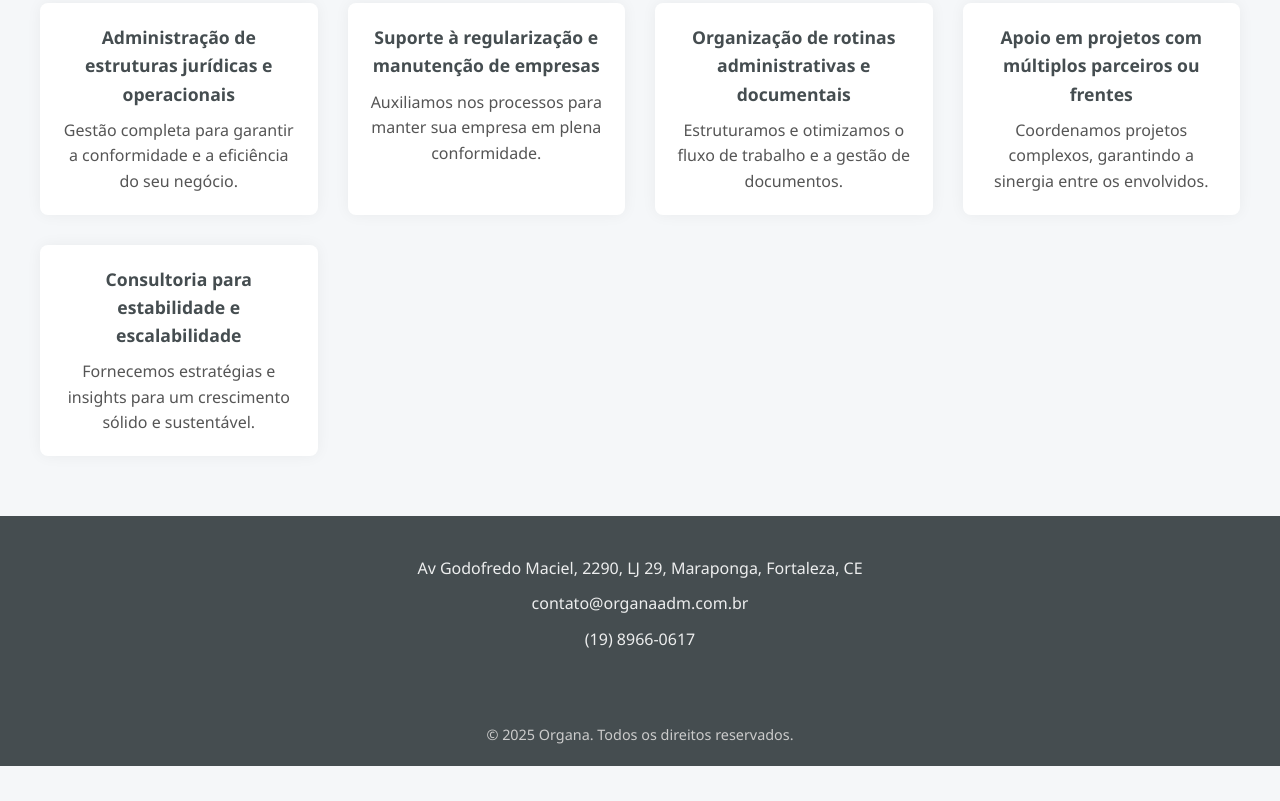
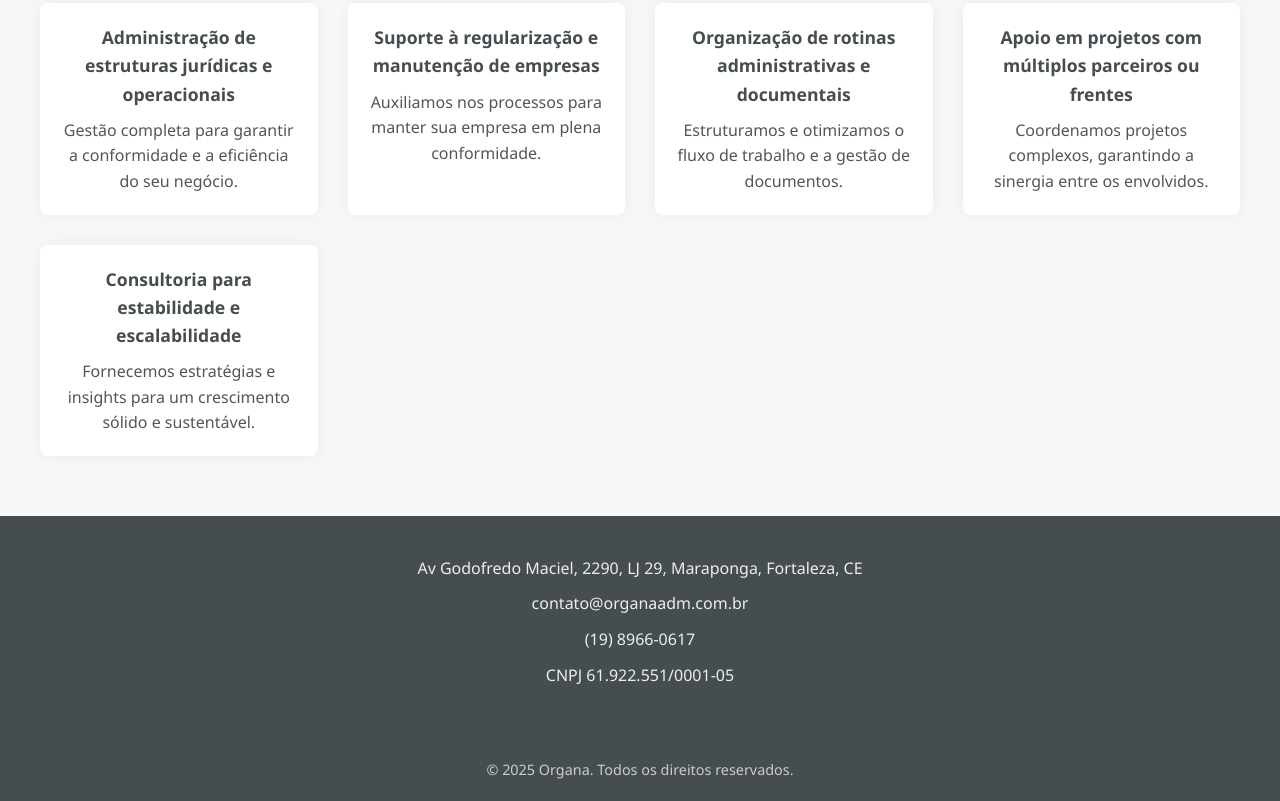
Before and after one commit to toedio/organaadm.com.br, a plain HTML site: page index.html in a window 1280 px wide. Shown: the part 1347-2148 px from the top of the page. Before the commit the page ends 2113 px from the top, so only its background shows below. Drawn offline with Linux system fonts and the light colour scheme.

Commit message:
Add CNPJ

```diff
--- a/index.html
+++ b/index.html
@@ -227,6 +227,7 @@
             <p>Av Godofredo Maciel, 2290, LJ 29, Maraponga, Fortaleza, CE</p>
             <p>contato@organaadm.com.br</p>
             <p>(19) 8966-0617</p>
+            <p>CNPJ 61.922.551/0001-05</p>
         </div>
     </section>
 
```
